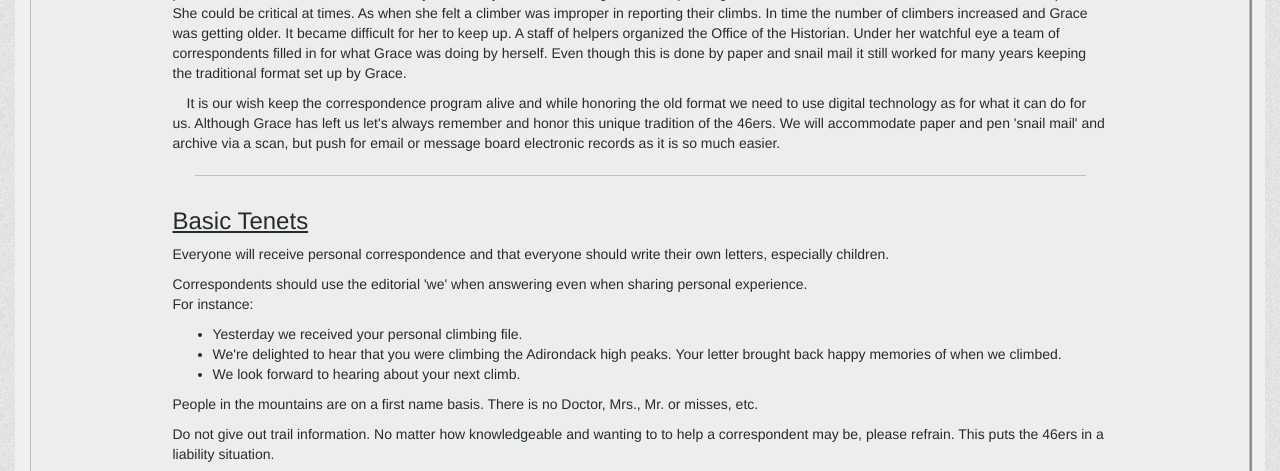
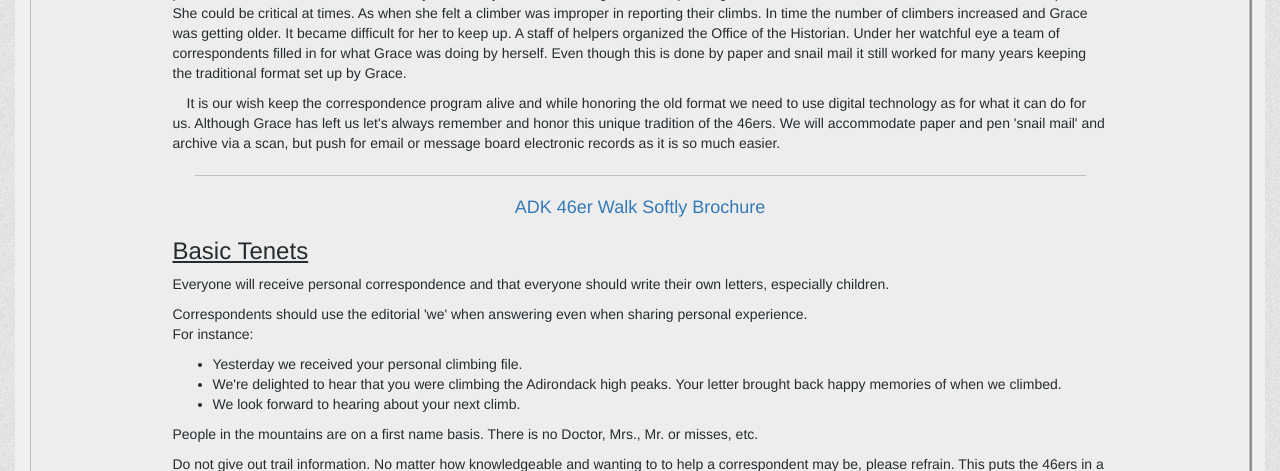
Before and after one commit to EarlAbides/adk, a PHP site: page /guideCorr in a window 1280 px wide. Shown: the part 541-1012 px from the top of the page. Run offline with PHP 8.4, Linux system fonts and the light colour scheme; the visitor is signed in with stand-in values (Sample User, id 1).

Commit message:
ADK 46er Walk Softly Brochure link

```diff
--- a/guideCorr.php
+++ b/guideCorr.php
@@ -62,6 +62,8 @@
 
 					<div class="col-xs-12 col-sm-10 col-sm-offset-1">
 
+						<h4 class="text-center"><a href="http://ppl.ug/cx87VzXrA_8/" target="_blank">ADK 46er Walk Softly Brochure</a></h4>
+
 						<h3 class="font-underline">Basic Tenets</h3>
 
 						<p>Everyone will receive personal correspondence and that everyone should write their own letters, especially children.</p>
```
